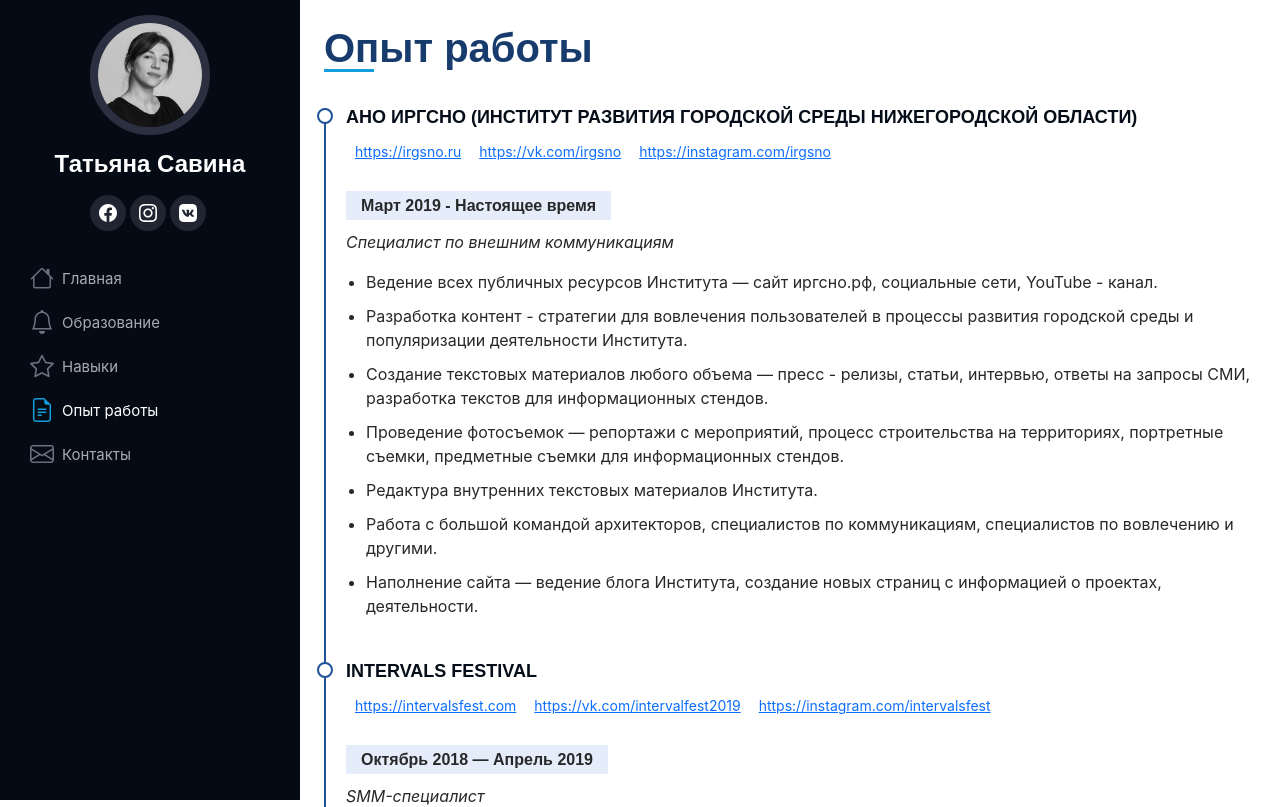
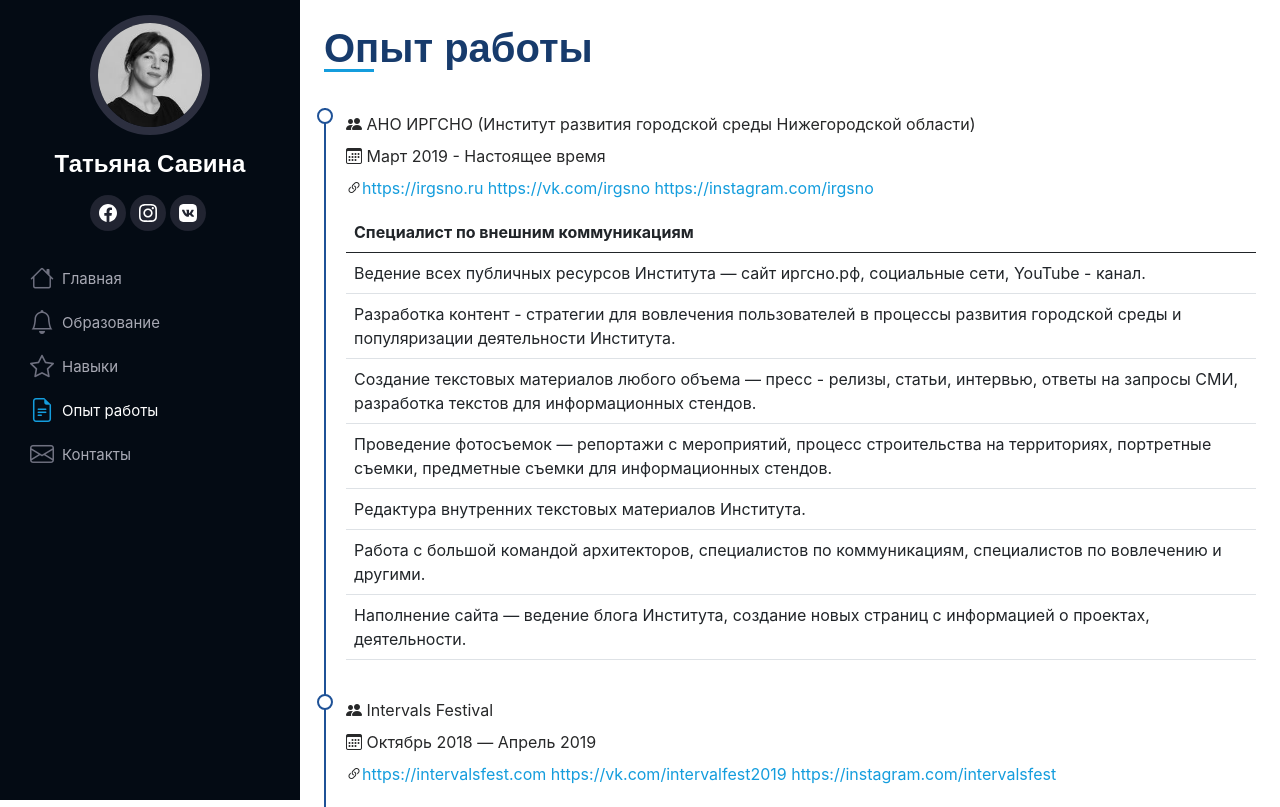
Before and after one commit to larek/personal-taoyami, a Next.js app: page /resume in a window 1280 px wide. Shown: the top 807 px of the page. Built offline with nearby package versions, Linux system fonts and the light colour scheme.

Commit message:
update resume template

```diff
--- a/pages/resume.js
+++ b/pages/resume.js
@@ -16,23 +16,29 @@ export default function contacts({ data }) {
           {data.map((i, k) => {
             return (
               <div className="resume-item" key={'resume-item-' + k}>
-                <h4>{i.name}</h4>
-                <div className='mb-4'>
+                <div className='py-1'><i className='bi bi-people-fill'></i> {i.name}</div>
+                <div className='py-1'><i className='bi bi-calendar3'></i> {i.period}</div>
+                <div className='py-1'>
+                  <i className='bi bi-link-45deg'></i>
                   {
                     i.links.map((i, k) => {
-                      return <a className='btn btn-link btn-sm ml-2' target='_blank' href={i} key={'resume-item' + k}>{i}</a>
+                      return <a target='_blank' href={i} key={'resume-item' + k}>{i} </a>
                     })
                   }
                 </div>
-                <h5>{i.period}</h5>
-                <p><em>{i.position}</em></p>
-                <ul>
-                  {
-                    i.works.map((i, k) => {
-                      return <li key={'resume-item' + k}>{i}</li>
-                    })
-                  }
-                </ul>
+                <table className='table table-hover mt-2'>
+                  <thead>
+                    <tr><th>{i.position}</th></tr>
+                  </thead>
+                  <tbody>
+
+                    {
+                      i.works.map((i, k) => {
+                        return <tr key={'resume-item' + k}><td>{i}</td></tr>
+                      })
+                    }
+                  </tbody>
+                </table>
               </div>
             )
           })}
```
